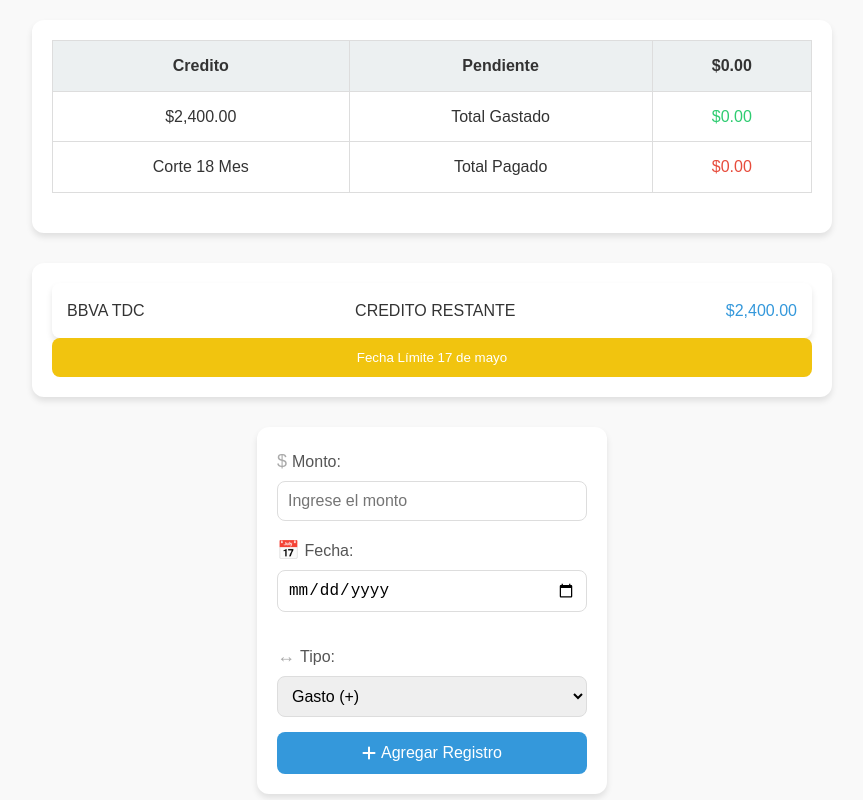
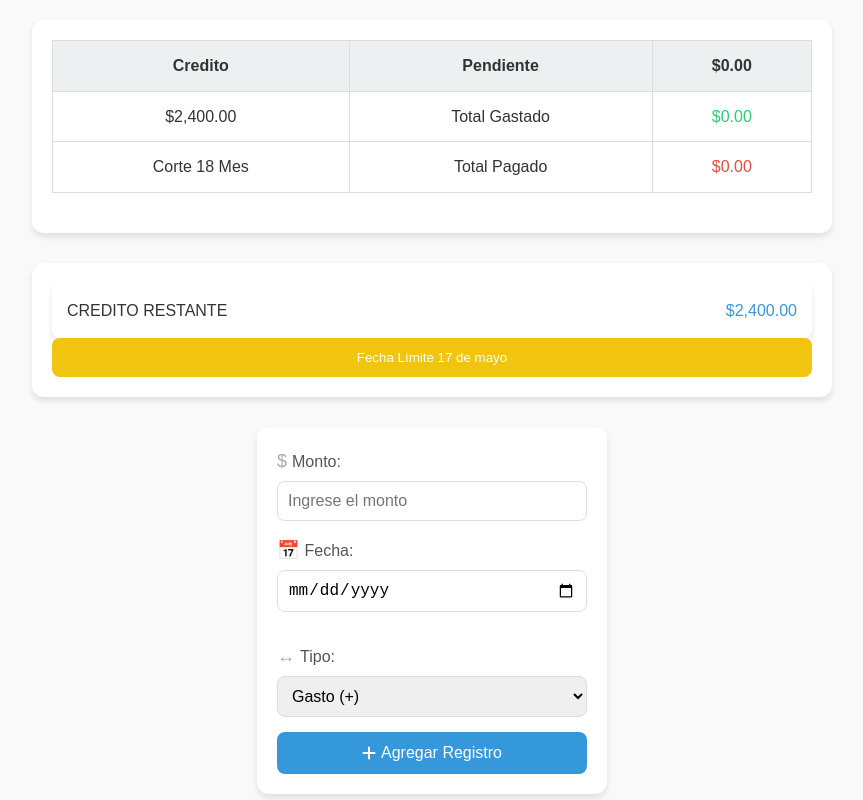
Before and after one commit to darnix1/page, a plain HTML site: page index.html in a window 1280 px wide. Shown: the top 800 px of the page, without its empty margins (208-1071 px from the left). Drawn offline with Linux system fonts and the light colour scheme.

Commit message:
Update index.html

```diff
--- a/index.html
+++ b/index.html
@@ -36,7 +36,6 @@
     <!-- Información del Banco y Fecha Límite -->
     <section class="bank-info">
         <div class="credit-card">
-            <p>BBVA TDC</p>
             <p>CREDITO RESTANTE</p>
             <p id="remaining-credit" class="remaining-credit">$2,400.00</p>
         </div>
```
